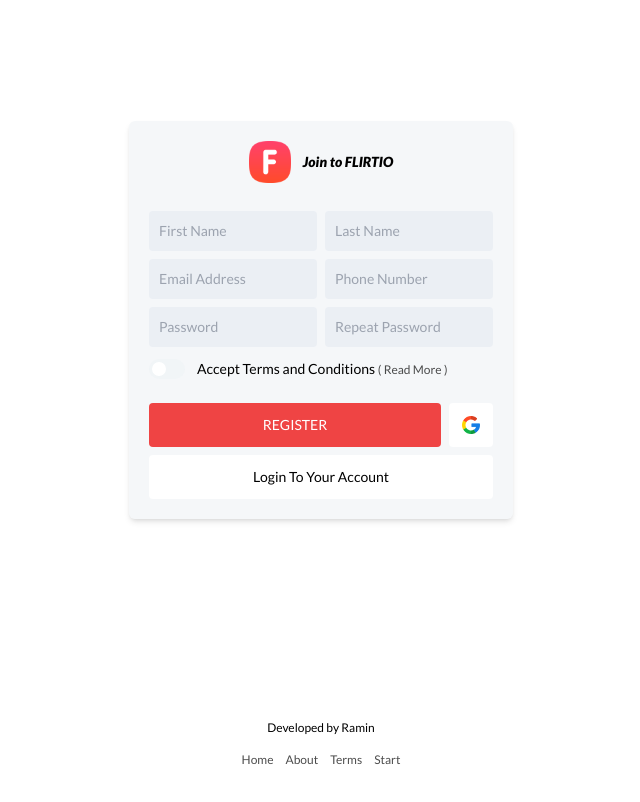
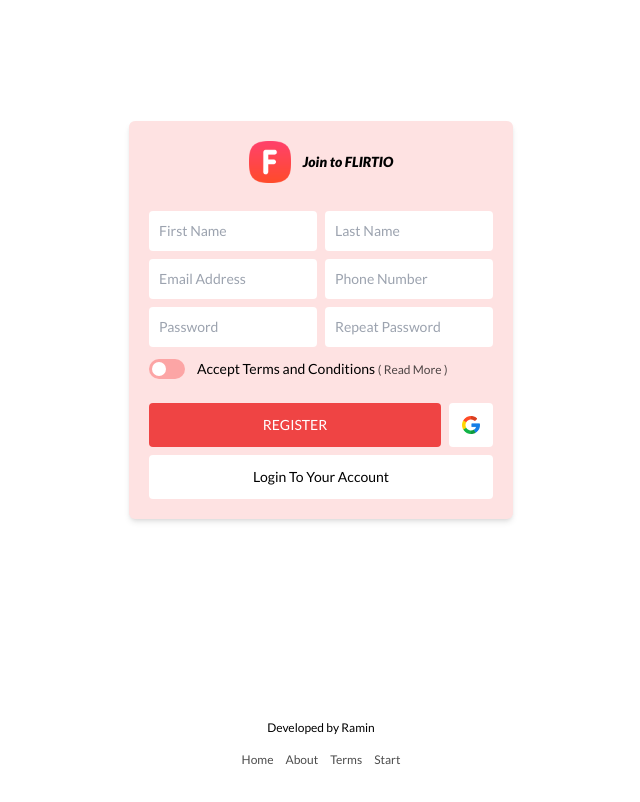
Before and after one commit to raminr77/flirtio-client, a React (Vite) app: page / in a window 1280 px wide. Shown: the part 2480-3282 px from the top of the page, without its empty margins (319-959 px from the left). Built offline with nearby package versions, Linux system fonts and the light colour scheme; no server answers.

Commit message:
fix: change color for auth box

```diff
--- a/src/domains/home/components/auth-input.tsx
+++ b/src/domains/home/components/auth-input.tsx
@@ -3,7 +3,7 @@
   return <span className='text-xs text-red-500 px-1 my-1'>{error}</span>
 };
 
-const INPUT_CLASSES = 'focus:border-red-500 duration-300 w-full border-2 border-transparent outline-none leading-7 py-1 indent-2 rounded bg-slate-200/50 dark:bg-slate-300/20';
+const INPUT_CLASSES = 'focus:border-red-500 duration-300 w-full border-2 border-transparent outline-none leading-7 py-1 indent-2 rounded bg-white dark:bg-gray-500/20';
 
 export function AuthInput({ error = '', type = 'text', placeholder = '', options = {} }){
   return (
--- a/src/domains/home/components/register-form.tsx
+++ b/src/domains/home/components/register-form.tsx
@@ -110,7 +110,7 @@
             {...registerForm("terms", {required: 'Required'})}
             className='opacity-0 w-0 h-0'
           />
-          <span className="absolute cursor-pointer bg-slate-200/20 top-0 left-0 right-0 bottom-0"/>
+          <span className="absolute cursor-pointer bg-red-300 dark:bg-slate-500 top-0 left-0 right-0 bottom-0"/>
         </label>
         <div className='flex flex-col'>
           <span>Accept Terms and Conditions <a className='text-xs opacity-70'
--- a/src/domains/home/home-start.tsx
+++ b/src/domains/home/home-start.tsx
@@ -10,7 +10,7 @@
 
   return (
     <section id={HOME_MENU.START} className='w-full text-sm h-screen flex flex-col items-center justify-center'>
-      <div className='w-11/12 max-w-sm flex flex-col gap-y-2 bg-slate-300/20 dark:bg-slate-500/20 rounded-md shadow-md p-5'>
+      <div className='w-11/12 max-w-sm flex flex-col gap-y-2 bg-red-100 dark:bg-slate-500/20 rounded-md shadow-md p-5'>
         <div className='flex items-center justify-center gap-x-3 mb-5 lato-black-italic'>
           <img width={42} src='/images/logo.png' alt='FLIRTIO'/>
           <h1>{`${showLoginForm ? 'Login' : 'Join'} to FLIRTIO`}</h1>
```
